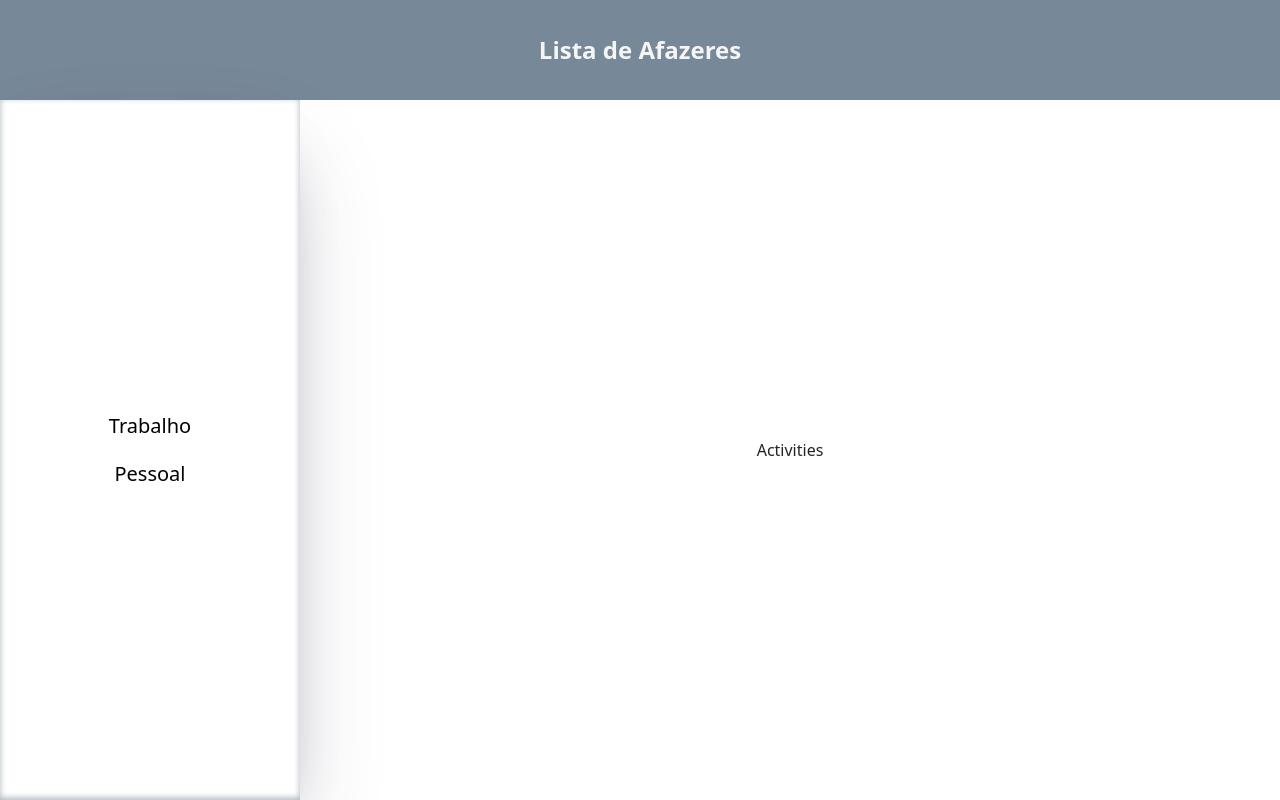
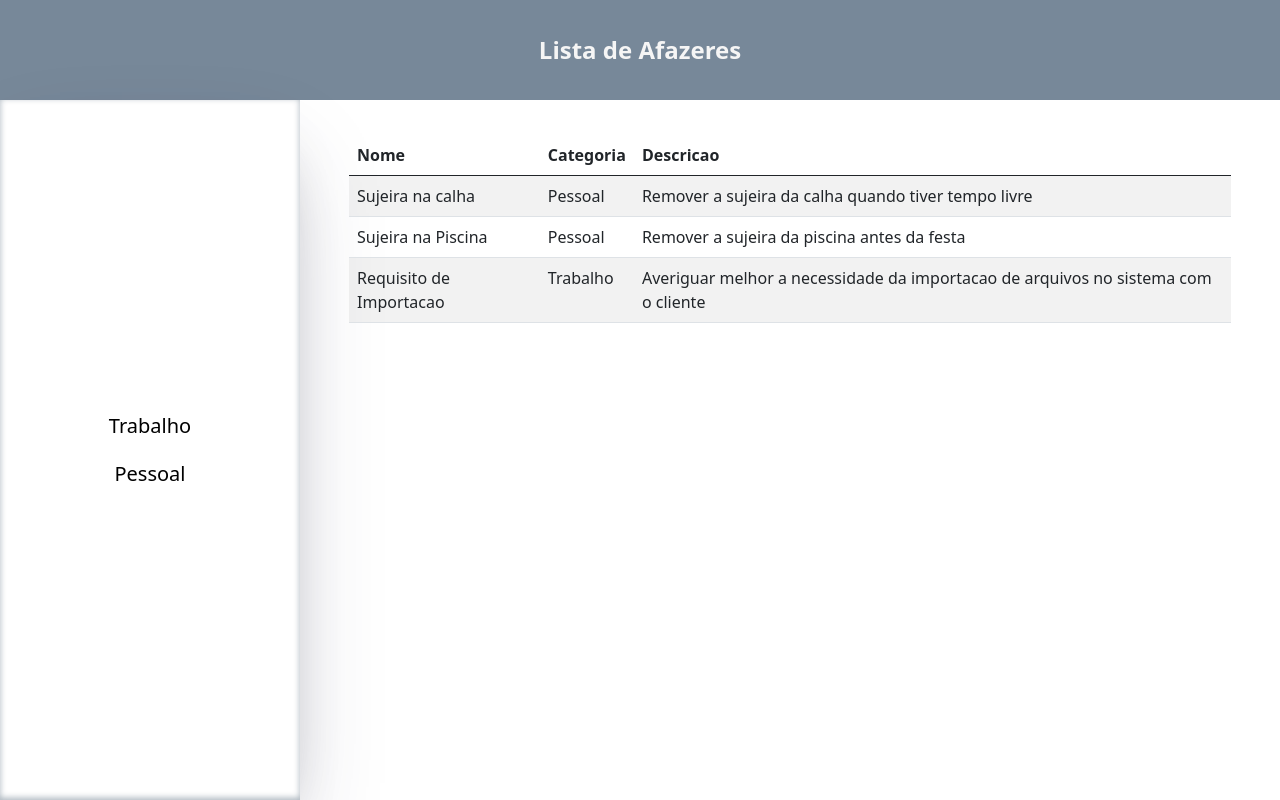
Before and after one commit to jaisonrobson/todofoursales, a React (Create React App) app: page / in a window 1280 px wide. Built offline with nearby package versions, Linux system fonts and the light colour scheme.

Commit message:
feito esqueleto da estrutura inicial da listagem de afazeres em Activities.jsx

```diff
--- a/src/views/todo/activities/Activities.css
+++ b/src/views/todo/activities/Activities.css
@@ -1,3 +1,5 @@
 #activities {
     margin: auto;
+    width: 90%;
+    height: 90%;
 }
--- a/src/views/todo/activities/Activities.jsx
+++ b/src/views/todo/activities/Activities.jsx
@@ -1,5 +1,7 @@
 import './Activities.css'
 import React from 'react'
+
+import { Table } from 'reactstrap'
 
 import { withReducerContextConsumer } from 'contexts/withReducerContext'
 
@@ -7,7 +9,60 @@ const Activities = ({ reducer }) => {
     console.log(`reducer`, reducer)
     return (
         <div id="activities">
-            Activities
+            <Table
+                hover
+                responsive
+                striped
+            >
+                <thead>
+                    <tr>
+                        <th>
+                            Nome
+                        </th>
+                        <th>
+                            Categoria
+                        </th>
+                        <th>
+                            Descricao
+                        </th>
+                    </tr>
+                </thead>
+                <tbody>
+                    <tr>
+                        <td>
+                            Sujeira na calha
+                        </td>
+                        <td>
+                            Pessoal
+                        </td>
+                        <td>
+                            Remover a sujeira da calha quando tiver tempo livre
+                        </td>
+                    </tr>
+                    <tr>
+                        <td>
+                            Sujeira na Piscina
+                        </td>
+                        <td>
+                            Pessoal
+                        </td>
+                        <td>
+                            Remover a sujeira da piscina antes da festa
+                        </td>
+                    </tr>
+                    <tr>
+                        <td>
+                            Requisito de Importacao
+                        </td>
+                        <td>
+                            Trabalho
+                        </td>
+                        <td>
+                            Averiguar melhor a necessidade da importacao de arquivos no sistema com o cliente
+                        </td>
+                    </tr>
+                </tbody>
+            </Table>
         </div>
     )
 }
```
